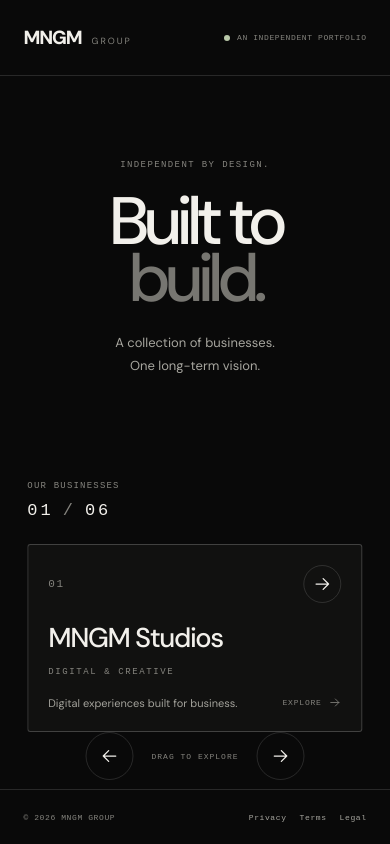
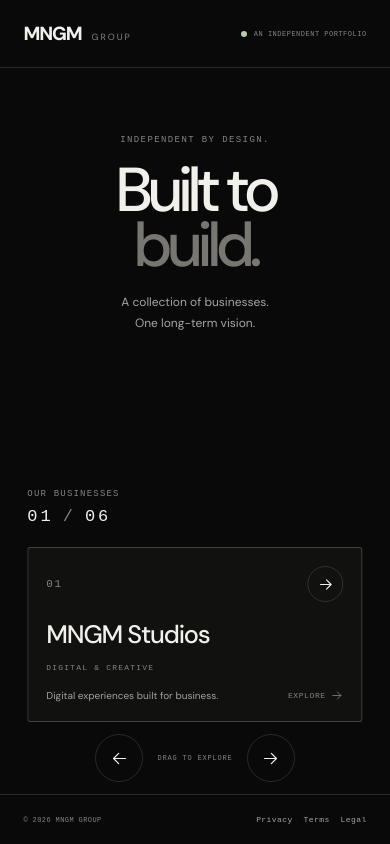
Before and after one commit to ryanmngm-pixel/mngm-group, a React (Vite) app: page / in a window 390 px wide. Built offline with nearby package versions, Linux system fonts and the light colour scheme.

Commit message:
Improve mobile layout and carousel navigation

```diff
--- a/src/App.css
+++ b/src/App.css
@@ -638,3 +638,317 @@
     transition-duration: 0.01ms !important;
   }
 }
+
+/* =========================================
+   MNGM GROUP — MOBILE LAYOUT REPAIR
+   ========================================= */
+
+@media (max-width: 700px) {
+  .site {
+    min-height: 100svh;
+    overflow: hidden;
+  }
+
+  /* Compact header */
+  .header {
+    min-height: 68px;
+    padding-inline: 6%;
+  }
+
+  .header-label {
+    font-size: 7px;
+    letter-spacing: 0.5px;
+  }
+
+  /* Give the headline its own space */
+  .intro {
+    top: 16%;
+    width: 92%;
+  }
+
+  .eyebrow {
+    margin-bottom: 18px;
+    font-size: 9px;
+  }
+
+  .intro h1 {
+    font-size: clamp(62px, 14vw, 82px);
+    line-height: 0.88;
+  }
+
+  .intro-description {
+    margin-top: 20px;
+    font-size: 12px;
+    line-height: 1.7;
+  }
+
+  /* Keep the orbit decorative and behind everything */
+  .orbit {
+    z-index: 0;
+    pointer-events: none;
+  }
+
+  .orbit-outer {
+    top: 112%;
+    width: 140vw;
+  }
+
+  .orbit-inner {
+    top: 124%;
+    width: 108vw;
+  }
+
+  /* Put the business counter ABOVE the card */
+  .portfolio-meta {
+    position: absolute;
+    top: auto;
+    bottom: 318px;
+    left: 7%;
+    z-index: 10;
+
+    display: flex;
+    flex-direction: column;
+    gap: 8px;
+
+    pointer-events: none;
+  }
+
+  .portfolio-label {
+    font-size: 9px;
+    letter-spacing: 1.3px;
+  }
+
+  .portfolio-count {
+    font-size: 17px;
+  }
+
+  /* One centered business card */
+  .carousel {
+    z-index: 5;
+    overflow: visible;
+    pointer-events: none;
+  }
+
+  .business-card {
+    position: absolute;
+    top: auto;
+    bottom: 122px;
+    left: 50%;
+
+    width: 86%;
+    max-width: 360px;
+    height: 175px;
+    padding: 18px;
+
+    transform: translateX(-50%);
+  }
+
+  .card-top,
+  .card-bottom {
+    gap: 8px;
+  }
+
+  .card-name {
+    font-size: clamp(23px, 6.5vw, 29px);
+    letter-spacing: -1.2px;
+  }
+
+  .card-category {
+    font-size: 8px;
+    letter-spacing: 1.2px;
+  }
+
+  .card-description {
+    max-width: 72%;
+    font-size: 10px;
+    line-height: 1.5;
+  }
+
+  .card-arrow {
+    width: 36px;
+    height: 36px;
+    flex-shrink: 0;
+  }
+
+  .card-arrow .arrow-icon {
+    width: 17px;
+    height: 17px;
+  }
+
+  .card-explore {
+    gap: 5px;
+    font-size: 8px;
+    letter-spacing: 0.6px;
+  }
+
+  /* Fix animation positions for the mobile card */
+  .business-card.enter-right {
+    animation-name: mobile-enter-right;
+  }
+
+  .business-card.enter-left {
+    animation-name: mobile-enter-left;
+  }
+
+  @keyframes mobile-enter-right {
+    from {
+      opacity: 0;
+      transform: translate(-35%, 0);
+    }
+
+    to {
+      opacity: 1;
+      transform: translate(-50%, 0);
+    }
+  }
+
+  @keyframes mobile-enter-left {
+    from {
+      opacity: 0;
+      transform: translate(-65%, 0);
+    }
+
+    to {
+      opacity: 1;
+      transform: translate(-50%, 0);
+    }
+  }
+
+  /* Dedicated, fully clickable navigation */
+  .carousel-controls {
+    position: absolute;
+    top: auto;
+    right: 0;
+    bottom: 62px;
+    left: 0;
+    z-index: 30;
+
+    width: 100%;
+    padding: 0 6%;
+
+    display: flex;
+    align-items: center;
+    justify-content: center;
+    gap: 14px;
+
+    transform: none;
+    pointer-events: auto;
+  }
+
+  .nav-button {
+    position: relative;
+    z-index: 31;
+
+    flex: 0 0 48px;
+    width: 48px;
+    min-width: 48px;
+    height: 48px;
+    min-height: 48px;
+
+    display: grid;
+    place-items: center;
+
+    padding: 0;
+    margin: 0;
+
+    pointer-events: auto;
+    touch-action: manipulation;
+  }
+
+  .nav-button .arrow-icon {
+    width: 19px;
+    height: 19px;
+  }
+
+  .controls-label {
+    font-size: 7px;
+    letter-spacing: 0.8px;
+    text-align: center;
+  }
+
+  /* Keep footer separate from navigation */
+  .footer {
+    position: absolute;
+    right: 0;
+    bottom: 0;
+    left: 0;
+    z-index: 40;
+
+    min-height: 50px;
+    padding: 0 6%;
+
+    display: flex;
+    align-items: center;
+    justify-content: space-between;
+    gap: 8px;
+
+    font-size: 7px;
+    letter-spacing: 0.4px;
+    background: var(--bg);
+  }
+
+  .footer-copy {
+    white-space: nowrap;
+  }
+
+  .legal-links {
+    display: flex;
+    align-items: center;
+    gap: 11px;
+  }
+
+  .legal-links a {
+    padding: 12px 0;
+    font-size: 8px;
+  }
+}
+
+/* Extra-small phones */
+@media (max-width: 380px) {
+  .header-label {
+    font-size: 6px;
+  }
+
+  .wordmark-main {
+    font-size: 16px;
+  }
+
+  .wordmark-sub {
+    font-size: 7px;
+    letter-spacing: 1.5px;
+  }
+
+  .intro h1 {
+    font-size: 60px;
+  }
+
+  .business-card {
+    width: 88%;
+    height: 168px;
+    padding: 15px;
+  }
+
+  .card-name {
+    font-size: 22px;
+  }
+
+  .carousel-controls {
+    gap: 9px;
+  }
+
+  .controls-label {
+    font-size: 6px;
+  }
+
+  .nav-button {
+    flex-basis: 44px;
+    width: 44px;
+    min-width: 44px;
+    height: 44px;
+    min-height: 44px;
+  }
+
+  .legal-links {
+    gap: 8px;
+  }
+}
```
